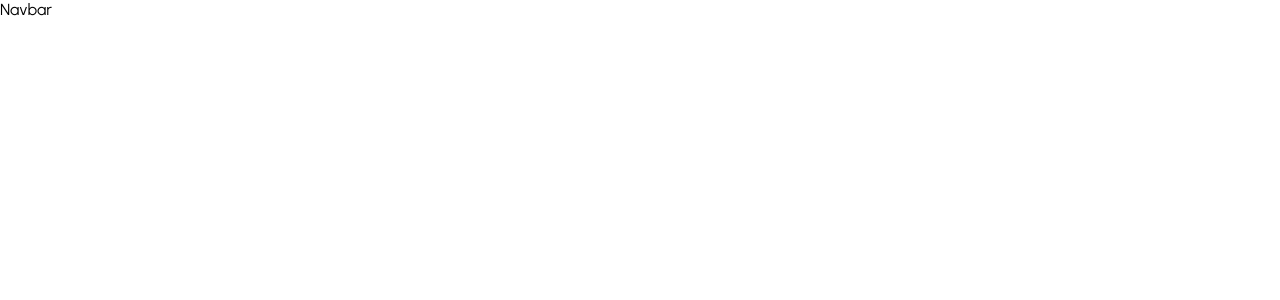
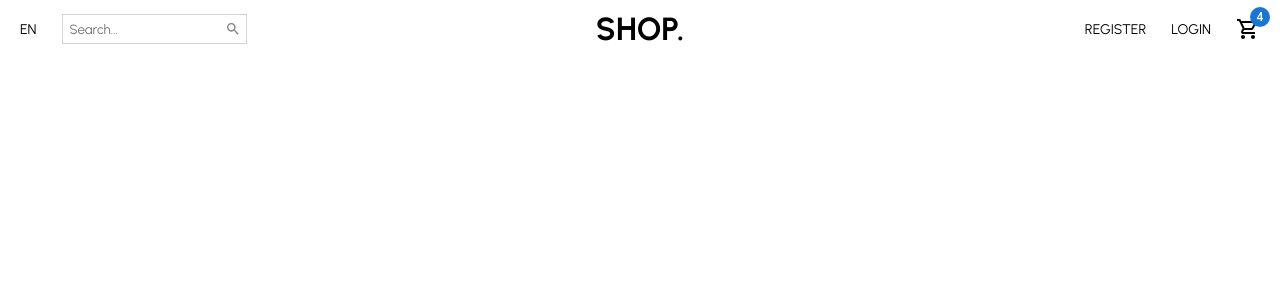
Before and after one commit to finn-01/shopping-card, a React (Create React App) app: page / in a window 1280 px wide. Shown: the top 300 px of the page. Built offline with nearby package versions, Linux system fonts and the light colour scheme.

Commit message:
navbar.jsx

```diff
--- a/package.json
+++ b/package.json
@@ -3,12 +3,18 @@
   "version": "0.1.0",
   "private": true,
   "dependencies": {
+    "@emotion/react": "^11.7.1",
+    "@emotion/styled": "^11.6.0",
+    "@material-ui/utils": "^4.11.2",
+    "@mui/icons-material": "^5.3.1",
+    "@mui/material": "^5.3.1",
     "@testing-library/jest-dom": "^5.16.1",
     "@testing-library/react": "^12.1.2",
     "@testing-library/user-event": "^13.5.0",
     "react": "^17.0.2",
     "react-dom": "^17.0.2",
     "react-scripts": "5.0.0",
+    "styled-components": "^5.3.3",
     "web-vitals": "^2.1.4"
   },
   "scripts": {
--- a/src/components/Navbar.jsx
+++ b/src/components/Navbar.jsx
@@ -1,7 +1,90 @@
 import React from "react";
+import styled from "styled-components";
+import SearchIcon from "@mui/icons-material/Search";
+import ShoppingCartOutlinedIcon from "@mui/icons-material/ShoppingCartOutlined";
+import Badge from "@mui/material/Badge";
+
+const Container = styled.div`
+	height: 60px;
+`;
+const Wrapper = styled.div`
+	padding: 10px 20px;
+	display: flex;
+	align-items: center;
+	justify-content: space-between;
+`;
+const Left = styled.div`
+	flex: 1;
+	display: flex;
+	align-items: center;
+`;
+
+const Language = styled.span`
+	font-size: 14px;
+	cursor: pointer;
+`;
+
+const SearchContainer = styled.div`
+	border: 0.5px solid lightgray;
+	display: flex;
+	align-items: center;
+	margin-left: 25px;
+	padding: 5px;
+`;
+
+const Input = styled.input`
+	border: none;
+	outline: none;
+`;
+
+const Center = styled.div`
+	flex: 1;
+	text-align: center;
+`;
+
+const Logo = styled.h1`
+	font-weight: bold;
+`;
+
+const Right = styled.div`
+	display: flex;
+	flex: 1;
+	align-items: center;
+	justify-content: flex-end;
+`;
+
+const MenuItem = styled.div`
+	font-size: 14px;
+	cursor: pointer;
+	margin-left: 25px;
+`;
 
 const Navbar = () => {
-	return <div>Navbar</div>;
+	return (
+		<Container>
+			<Wrapper>
+				<Left>
+					<Language>EN</Language>
+					<SearchContainer>
+						<Input placeholder="Search..." />
+						<SearchIcon style={{ color: "gray", fontSize: 16 }} />
+					</SearchContainer>
+				</Left>
+				<Center>
+					<Logo>SHOP.</Logo>
+				</Center>
+				<Right>
+					<MenuItem>REGISTER</MenuItem>
+					<MenuItem>LOGIN</MenuItem>
+					<MenuItem>
+						<Badge badgeContent={4} color="primary">
+							<ShoppingCartOutlinedIcon />
+						</Badge>
+					</MenuItem>
+				</Right>
+			</Wrapper>
+		</Container>
+	);
 };
 
 export default Navbar;
```
Also changed, not shown: 1 other file (tests, documents, lock files or other folders).
